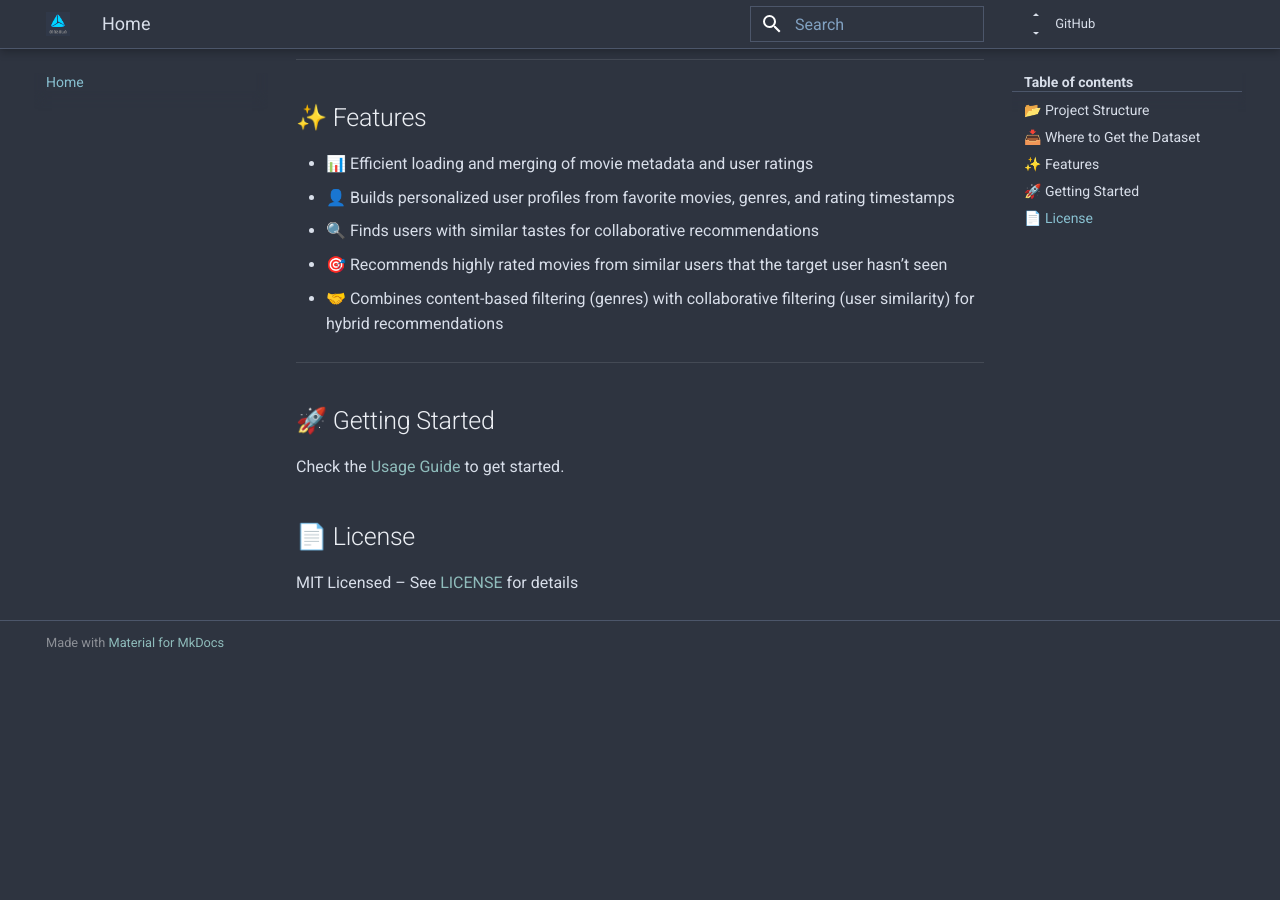
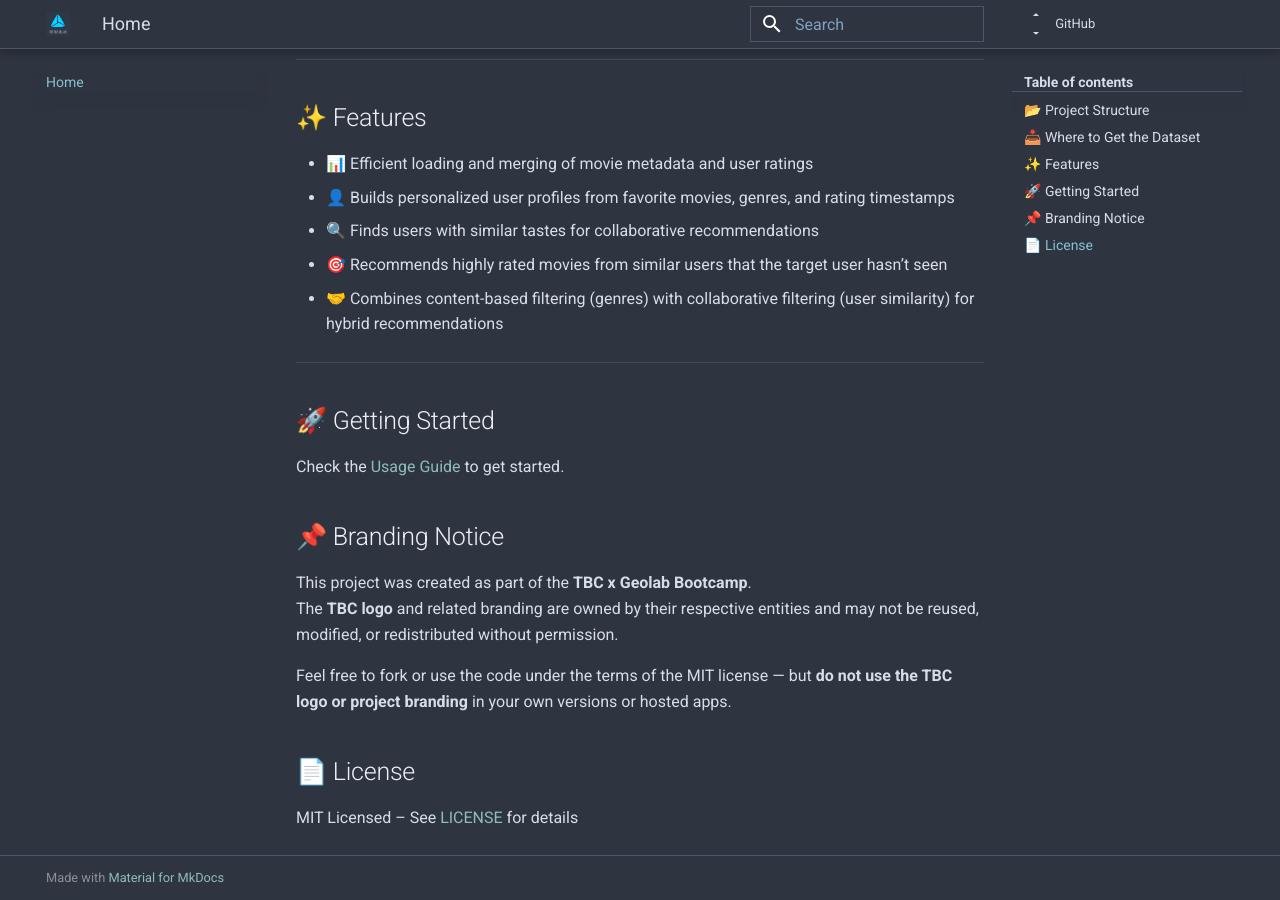
Before and after one commit to Gurjaka/Personal-movie-recommendation-model, an MkDocs documentation site: the page built from docs/index.md, in a window 1280 px wide and 900 px high, scrolled down 1011 px. Built offline with MkDocs 1.6.1 and Material for MkDocs 9.7.7, drawn with Linux system fonts in a browser that asks for light colours; comment, search, counter and statistics services are not loaded; before the commit the page ends 1677 px from its top, so only the background shows below that.

Commit message:
LICENSE: add branding exception

```diff
--- a/docs/index.md
+++ b/docs/index.md
@@ -59,5 +59,13 @@ Make sure to download and place the files (`movies.csv`, `ratings.csv`, etc.) in
 ## 🚀 Getting Started
 Check the [Usage Guide](usage.md) to get started.
 
+## 📌 Branding Notice
+
+This project was created as part of the **TBC x Geolab Bootcamp**.
+The **TBC logo** and related branding are owned by their respective entities and may not be reused, modified, or redistributed without permission.
+
+Feel free to fork or use the code under the terms of the MIT license — but **do not use the TBC logo or project branding** in your own versions or hosted apps.
+
+
 ## 📄 License
 MIT Licensed – See [LICENSE](https://github.com/Gurjaka/Personal-movie-recommendation-model/blob/main/LICENSE) for details
```
Also changed, not shown: readme.md (+7 -0 lines), 1 other file.
